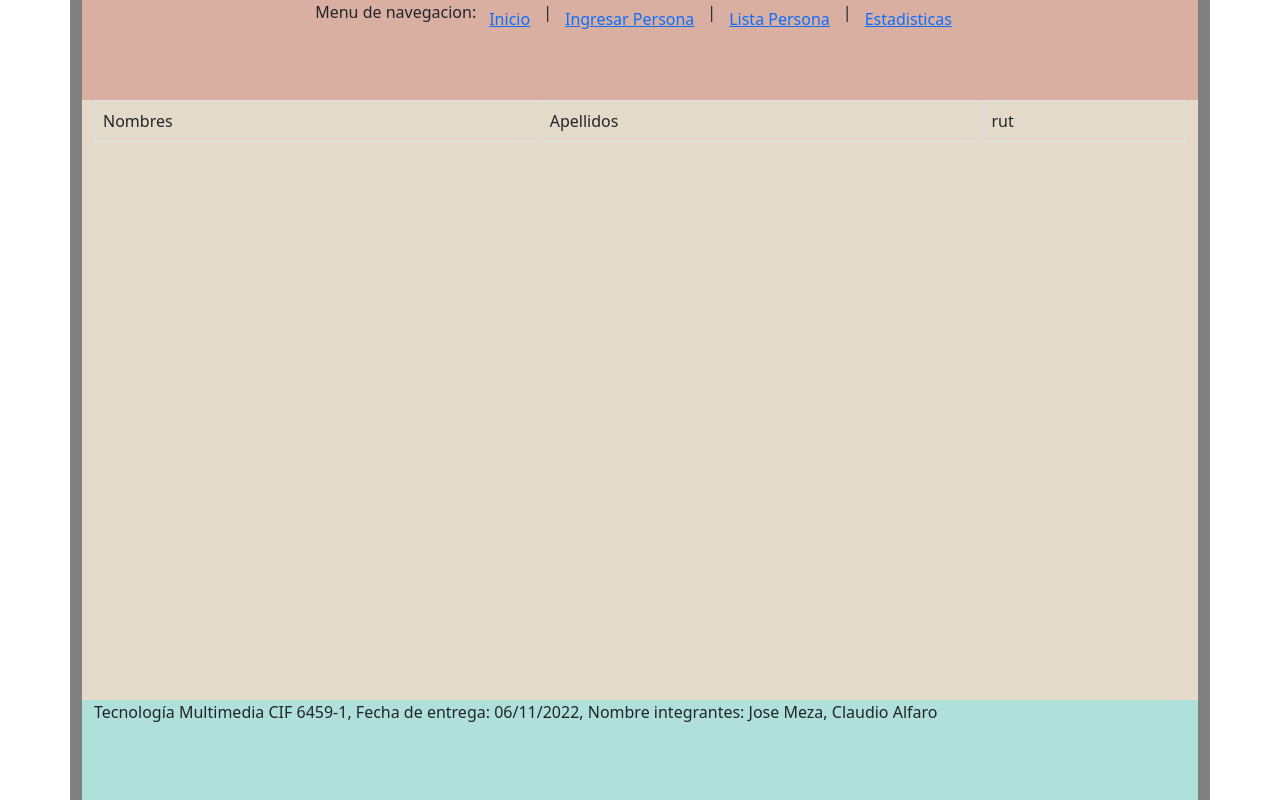
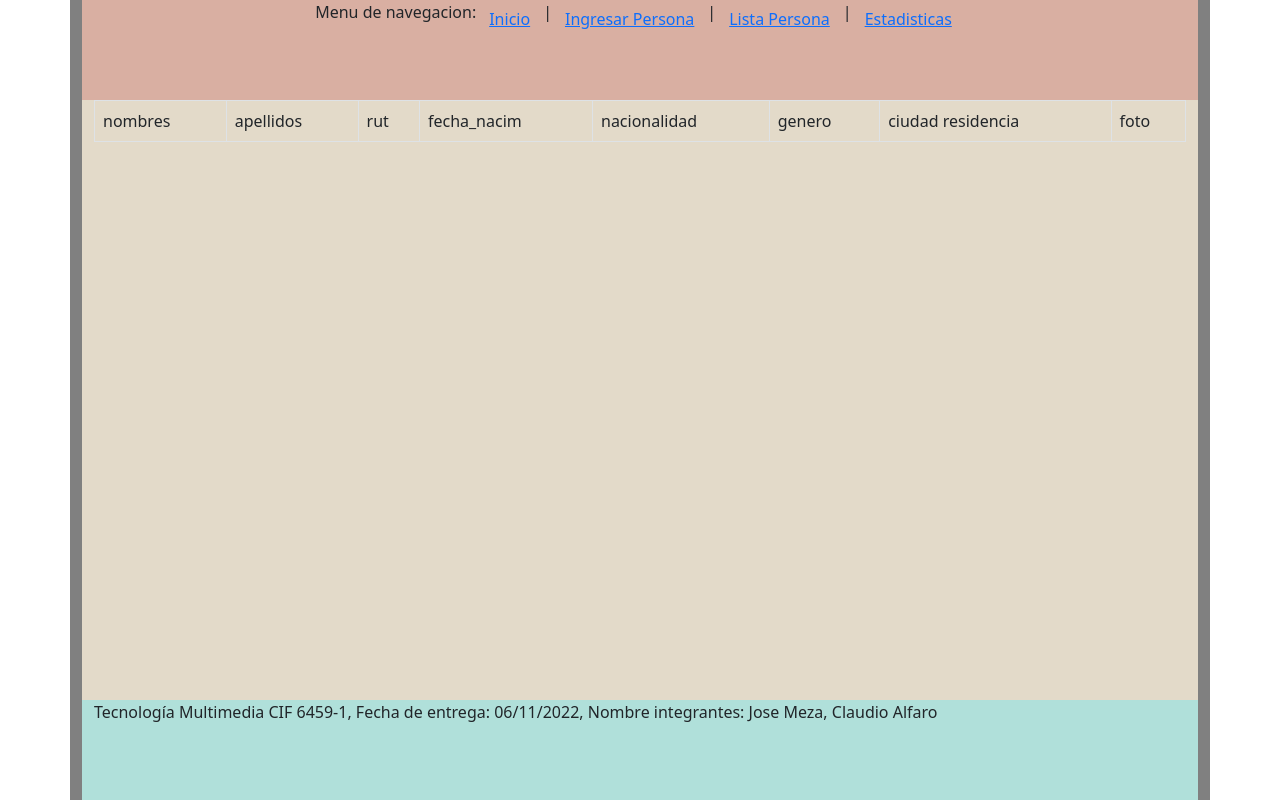
Before and after one commit to claudio745/multimedia-prueba-2, a PHP site: page /pagina3.php in a window 1280 px wide. Run offline with PHP 8.4, Linux system fonts and the light colour scheme; data that the repository does not hold is empty.

Commit message:
Update pagina3.php

```diff
--- a/pagina3.php
+++ b/pagina3.php
@@ -39,16 +39,21 @@
                     ?>
                     <table class="table table-bordered">
                         <tr>
-                            <td>Nombres</td>
-                            <td>Apellidos</td>
+                            <td>nombres</td>
+                            <td>apellidos</td>
                             <td>rut</td>
-
+                            <td>fecha_nacim</td>
+                            <td>nacionalidad</td>
+                            <td>genero</td>
+                            <td>ciudad residencia</td>
+                            <td>foto</td>
                         </tr>
 
                         <?php
                         //Seleciono todo de la tabla noticia
                         $sql="SELECT * FROM datos";
                         $result=mysqli_query($conexion, $sql);
+
 
                         //ordeno imprimir
                         while($mostrar=mysqli_fetch_array($result)){
@@ -58,8 +63,12 @@
                             <td><?php echo $mostrar['nombres']?></td>
                             <td><?php echo $mostrar['apellidos']?></td>
                             <td><?php echo $mostrar['rut']?></td>
-                            <td><button type="button" class="btn btn-info">Ver Perfil</button></td>
-                            <td><button type="button" class="btn btn-danger">Descargar PDF</button></td>
+                            <td><?php echo $mostrar['fecha_nacim']?></td>
+                            <td><?php echo $mostrar['nacionalidad']?></td>
+                            <td><?php echo $mostrar['genero']?></td>
+                            <td><?php echo $mostrar['ciudad_residencia']?></td>
+                            <td><img height="100px" src="data:foto/jpg;base64,<?php echo base64_encode($mostrar['foto']);?>"/></td>
+
 
                         </tr>
 
```
